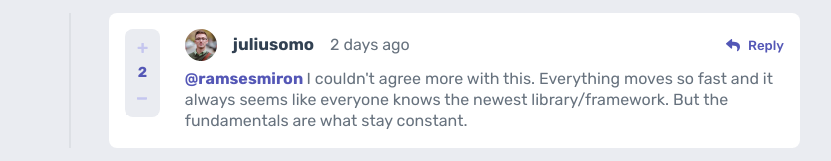
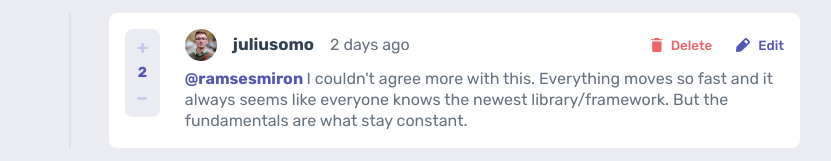
Before and after one commit to wyliemickelson/interactive-comments-section-main, a plain HTML site: page index.html in a window 1280 px wide. Shown: the part 462-623 px from the top of the page, without its empty margins (224-1055 px from the left). Drawn offline with Linux system fonts and the light colour scheme.

Commit message:
added edit and delete buttons to current user's posts

```diff
--- a/main.css
+++ b/main.css
@@ -119,18 +119,36 @@ section {
   max-width: 2rem;
 }
 
-.comment_reply {
+.btn-container {
+  display: flex;
+  grid-area: 4 / 3 / 5 / 7;
+  justify-content: flex-end;
+  gap: 1.5rem;
+}
+
+.comment_btn {
   display: flex;
   justify-content: flex-end;
   align-items: center;
   color: var(--clr-primary-mblue);
   gap: .5rem;
+}
+
+.comment_reply {
   grid-area: 4 / 5 / 5 / 7;
 }
 
-.comment_reply p {
+.comment_btn p {
   font-family: var(--ff-primary);
   font-weight: 500;
+}
+
+.comment_edit {
+
+}
+
+.comment_del {
+  color: var(--clr-pimary-sred);
 }
 
 .comment_text {
@@ -220,6 +238,10 @@ textarea:focus {
 
 
 @media (min-width: 40em) {
+  .btn-container {
+    grid-row: 1 / 2;
+    grid-column: 5 / 7;
+  }
   .comment {
     grid-template-columns: 60px repeat(5, 1fr);
   }
--- a/main.js
+++ b/main.js
@@ -7,7 +7,10 @@ fetch('data.json').then(function (response) {
   console.error(error);
 })
 
-function createAllComments(jsonObject) {
+function createAllComments(jsonObject, currUser = null) {
+  if (currUser == null) {
+    currUser = jsonObject.currentUser.username;
+  }
   let comments = jsonObject;
   let commentContainer = document.getElementById('comment-list');
   if (Array.isArray(jsonObject.comments)) {
@@ -27,9 +30,20 @@ function createAllComments(jsonObject) {
       commentContainer.appendChild(vertLine);
     }
     let comment = createComment(jsonComment);
+    console.log(jsonComment.user.username);
+    console.log(currUser);
+    console.log(jsonComment.user.username == currUser);
+    if (jsonComment.user.username == currUser) {
+      comment.removeChild(comment.querySelector('.comment_reply'));
+      btnDiv = document.createElement('div');
+      btnDiv.classList.add('btn-container');
+      btnDiv.appendChild(createCommentDel());
+      btnDiv.appendChild(createCommentEdit());
+      comment.appendChild(btnDiv);
+    }
     commentContainer.appendChild(comment);
     if (Array.isArray(jsonComment.replies) && jsonComment.replies.length != 0) {
-      createAllComments(jsonComment.replies);
+      createAllComments(jsonComment.replies, currUser);
     }
   });
 }
@@ -82,7 +96,6 @@ function createCommentVoter(jsonObject) {
 }
 
 function createCommentAvatar(jsonObject) {
-  console.log(jsonObject);
   const commentAvatar = document.createElement('div');
   commentAvatar.classList.add('comment_avatar');
 
@@ -119,6 +132,7 @@ function createCommentText(jsonObject) {
 function createCommentReply(jsonObject) {
   const replyBtn = document.createElement('button');
   replyBtn.classList.add('comment_reply');
+  replyBtn.classList.add('comment_btn');
 
   const replyIcon = document.createElement('img');
   replyIcon.src = 'images/icon-reply.svg';
@@ -131,3 +145,37 @@ function createCommentReply(jsonObject) {
 
   return replyBtn;
 }
+
+function createCommentEdit(jsonObject) {
+  const editBtn = document.createElement('button');
+  editBtn.classList.add('comment_edit');
+  editBtn.classList.add('comment_btn');
+
+  const editIcon = document.createElement('img');
+  editIcon.src = 'images/icon-edit.svg';
+
+  const editText = document.createElement('p');
+  editText.textContent = 'Edit';
+
+  editBtn.appendChild(editIcon);
+  editBtn.appendChild(editText);
+
+  return editBtn;
+}
+
+function createCommentDel(jsonObject) {
+  const delBtn = document.createElement('button');
+  delBtn.classList.add('comment_del');
+  delBtn.classList.add('comment_btn');
+
+  const delIcon = document.createElement('img');
+  delIcon.src = 'images/icon-delete.svg';
+
+  const delText = document.createElement('p');
+  delText.textContent = 'Delete';
+
+  delBtn.appendChild(delIcon);
+  delBtn.appendChild(delText);
+
+  return delBtn;
+}
```
